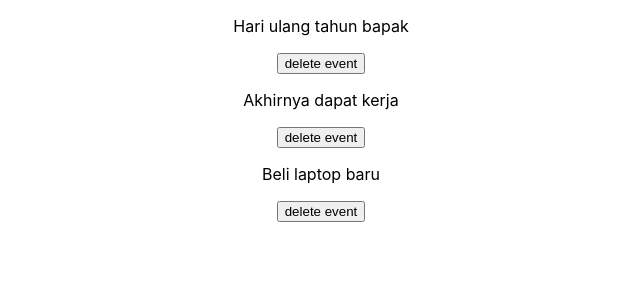
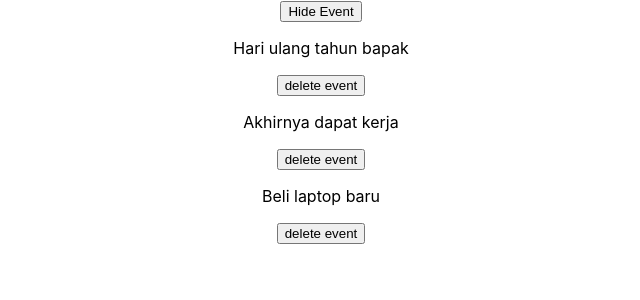
Before and after one commit to danielchwi/react-u-1, a React (Create React App) app: page / in a window 1280 px wide. Shown: the top 300 px of the page, without its empty margins (319-959 px from the left). Built offline with nearby package versions, Linux system fonts and the light colour scheme.

Commit message:
conditional rendering

```diff
--- a/src/App.js
+++ b/src/App.js
@@ -2,6 +2,7 @@
 import { useState } from 'react'
 
 const App= () =>  {
+  const [showEvents, setShowEvents] = useState(true)
   const [events, setEvents] = useState([
     {name: "Hari ulang tahun bapak", id: 1},
     {name: "Akhirnya dapat kerja", id: 2},
@@ -18,7 +19,17 @@
 
   return (
     <div className="App">
-      {events.map((event)=> (
+      {showEvents && (
+        <div>
+          <button onClick={() => setShowEvents(false)}>Hide Event</button>
+        </div>
+      )}
+      {!showEvents && (
+        <div>
+          <button onClick={() => setShowEvents(true)}>Show Event</button>
+        </div>
+      )}
+      {showEvents && events.map((event)=> (
         <div key={event.id}>
           <p>{event.name}</p>
           <button onClick={() => handleClick(event.id)}>delete event</button>
```
